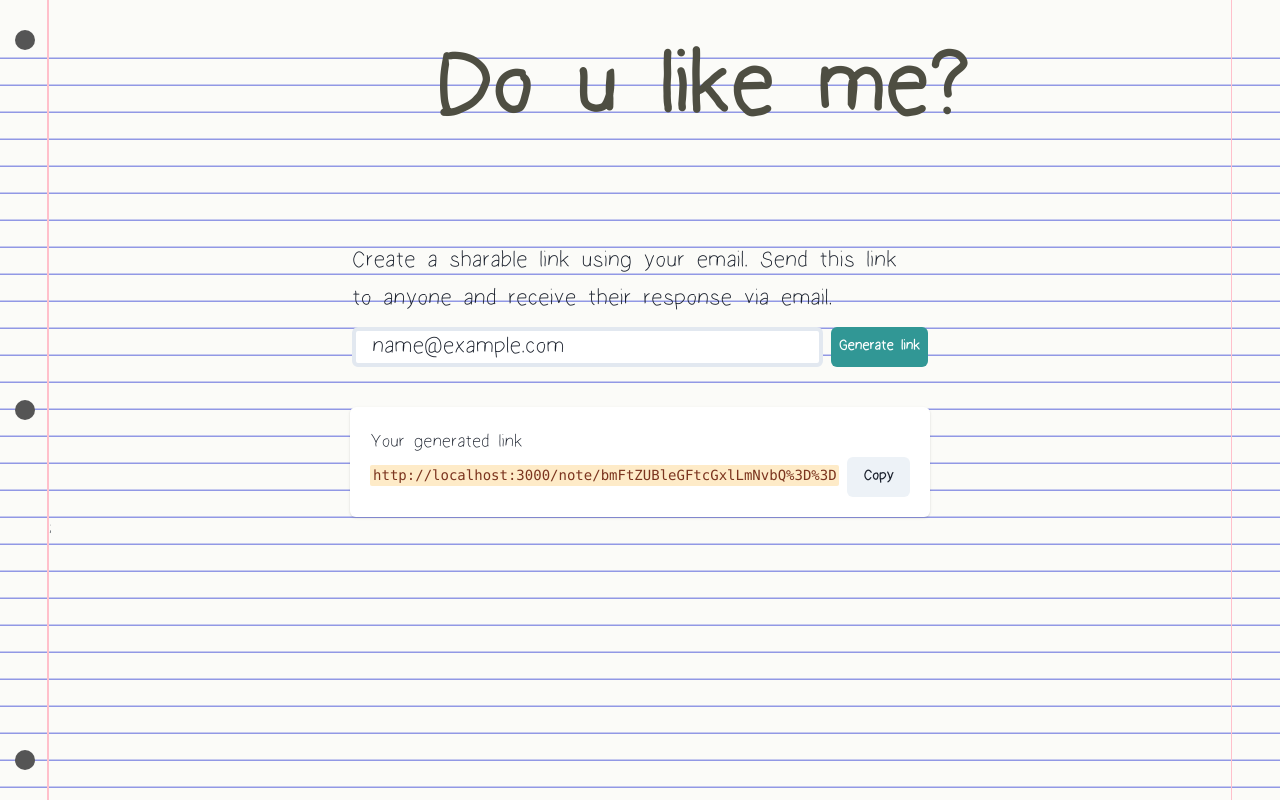
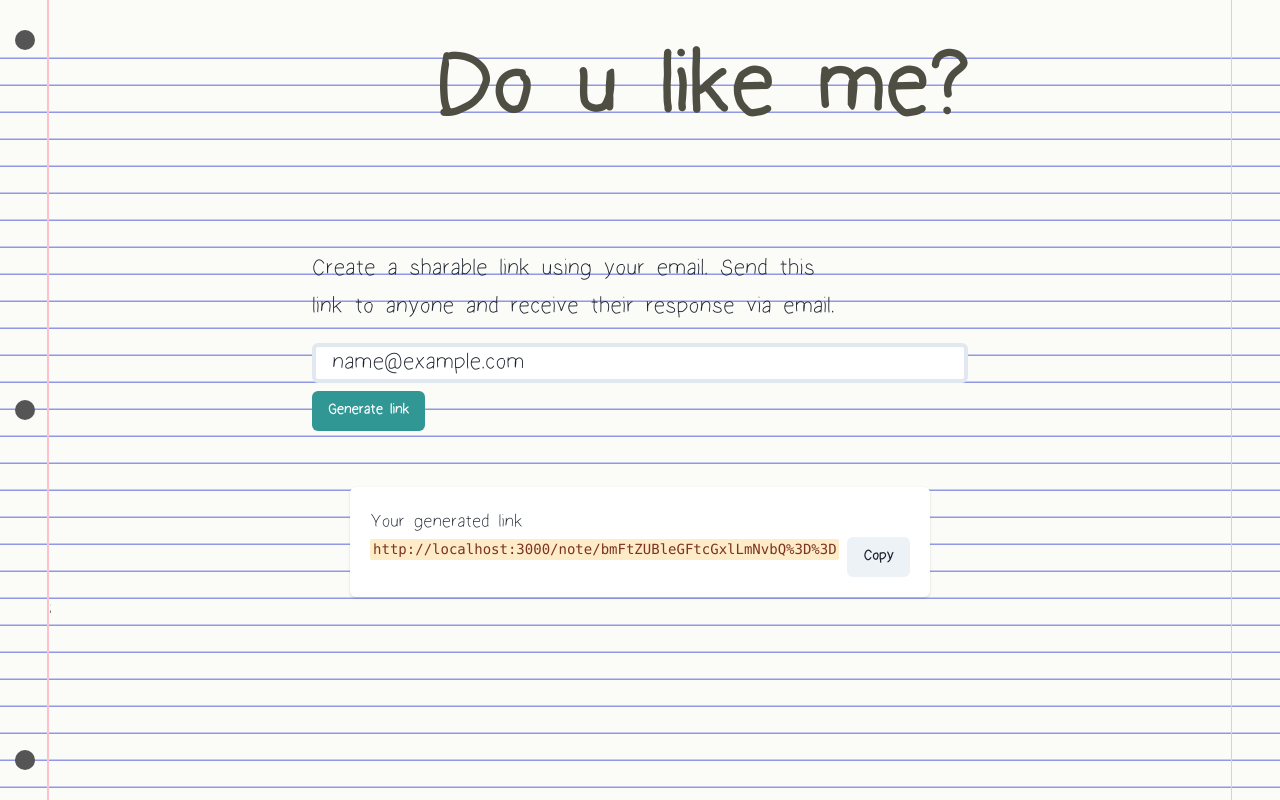
Before and after one commit to andregcab/do-you-like-me, a Next.js app: page /send-note in a window 1280 px wide. Both pictures are taken after typing "name@example.com" into the empty fields and a click on the button "Generate link". Built offline with nearby package versions, Linux system fonts and the light colour scheme.

Commit message:
changes style on form page

```diff
--- a/src/pages/send-note/index.tsx
+++ b/src/pages/send-note/index.tsx
@@ -57,15 +57,16 @@ const CreateLink = () => {
         className={styles.container}
         onSubmit={handleSubmit(onSubmit)}
       >
-        <Box maxW="xl">
+        <Box maxW="2xl">
           <FormControl isInvalid={!!errors.yourEmail?.message}>
-            <FormLabel htmlFor="yourEmail">
+            <FormLabel margin={2} maxW="80%" htmlFor="yourEmail">
               Create a sharable link using your email. Send this link
               to anyone and receive their response via email.
             </FormLabel>
-            <Box display="flex" alignItems="center">
+            <Box display="flex" alignItems="center" flexWrap="wrap">
               <Input
                 id="yourEmail"
+                margin={2}
                 placeholder="email address"
                 {...register('yourEmail')}
               />
@@ -84,19 +85,27 @@ const CreateLink = () => {
             </FormErrorMessage>
           </FormControl>
         </Box>
+        <Box maxW="100%">
           {generatedLink && (
-          <Card mt={10} variant="elevated">
-            <CardBody>
+            <Card mt={14} variant="elevated">
+              <CardBody flexWrap="wrap">
                 <Text fontSize="xl">Your generated link</Text>
-              <Code marginRight={2} colorScheme="orange">
+                <Code
+                  maxW="100%"
+                  whiteSpace="nowrap"
+                  overflow="hidden"
+                  textOverflow="ellipsis"
+                  colorScheme="orange"
+                >
                   {generatedLink}
                 </Code>
-              <Button onClick={onCopy}>
+                <Button ml={2} onClick={onCopy}>
                   {hasCopied ? 'Copied!' : 'Copy'}
                 </Button>
               </CardBody>
             </Card>
           )}
+        </Box>
       </form>
     </>
   );
```
Lines whose indentation alone changed are shown as unchanged.
